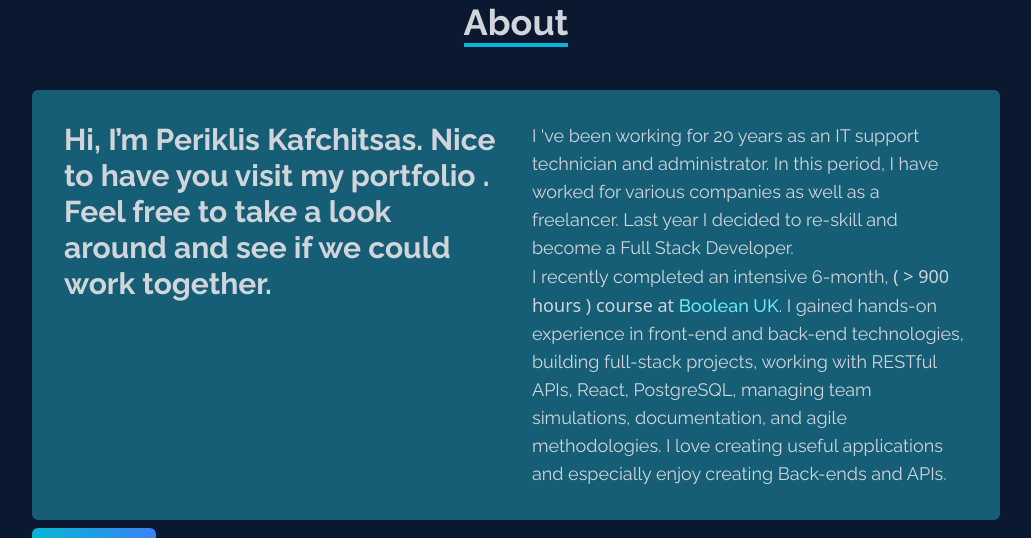
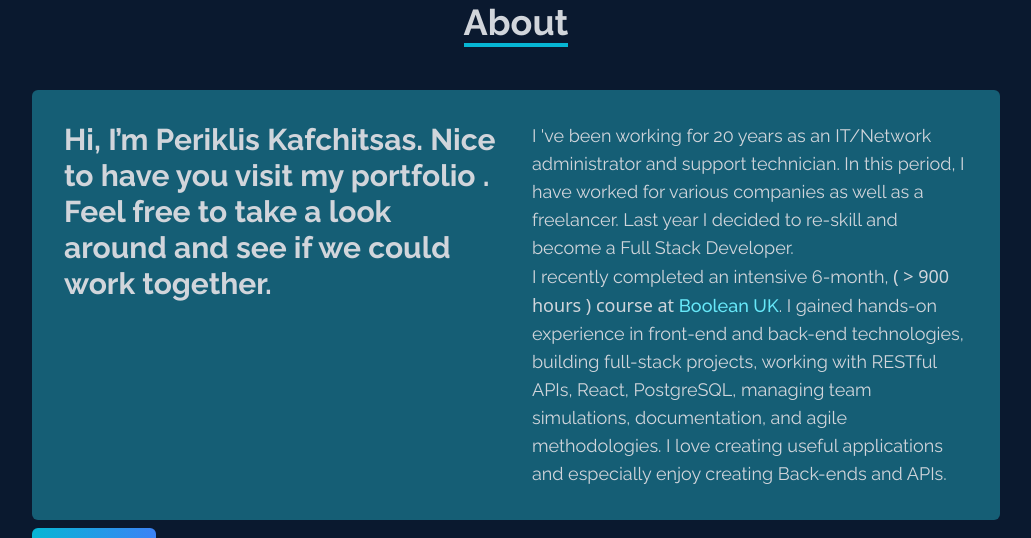
Before and after one commit to PerikK/myPortfolio, a React (Vite) app: page / in a window 1280 px wide. Shown: the part 940-1478 px from the top of the page, without its empty margins (124-1155 px from the left). Built offline with nearby package versions, Linux system fonts and the light colour scheme.

Commit message:
polished text in about

```diff
--- a/src/components/About.jsx
+++ b/src/components/About.jsx
@@ -27,7 +27,7 @@ export default function About() {
 							</div>
 							<div className='text-base sm:text-lg'>
                 <p>
-                  I 've been working for 20 years as an IT support technician and administrator.
+                  I 've been working for 20 years as an IT/Network administrator and support technician.
                   In this period, I have worked for various companies as well as a freelancer.
                   Last year I decided to re-skill and become a Full Stack Developer. <br/>
                   I recently completed an
```
